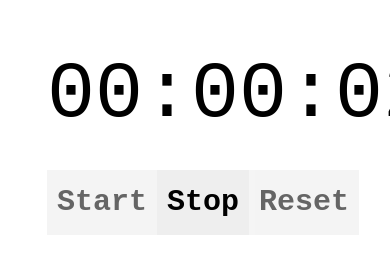
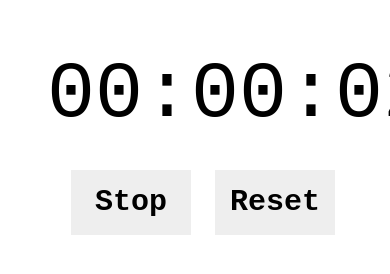
Before and after one commit to Arima-Hiroki/MyStopwatch, a plain HTML site: page index.html in a window 390 px wide. Both pictures are taken after a click on the element "Start". Shown: the top 274 px of the page. Drawn offline with Linux system fonts and the light colour scheme.

Commit message:
start and stop toggled

```diff
--- a/css/styles.css
+++ b/css/styles.css
@@ -34,10 +34,9 @@ body {
     user-select: none;
     font-size: 30px;
 }
-/* .btn:hover {
-    opacity: 0.7;
-} */
 .inactive {
     cursor:context-menu;
     opacity: 0.6;
 }
+.stop {
+}
--- a/index.html
+++ b/index.html
@@ -10,7 +10,6 @@
         <div id="timer">00:00:00.000</div>
         <div class="controls">
             <div class="btn" id="start">Start</div>
-            <div class="btn" id="stop">Stop</div>
             <div class="btn" id="reset">Reset</div>
         </div>
     </div>
--- a/js/main.js
+++ b/js/main.js
@@ -2,7 +2,6 @@
 {
     const timer = document.getElementById('timer');
     const start = document.getElementById('start');
-    const stop = document.getElementById('stop');
     const reset = document.getElementById('reset');
 
     let startTime;
@@ -12,25 +11,13 @@
 
     function setButtonStateInitial () {
         start.classList.remove('inactive');
-        stop.classList.add('inactive');
-        reset.classList.add('inactive');
-    }
-    function setButtonStateRunning () {
-        start.classList.add('inactive');
-        stop.classList.remove('inactive');
-        reset.classList.add('inactive');
-    }
-    function setButtonStateStopped () {
-        start.classList.remove('inactive');
-        stop.classList.add('inactive');
         reset.classList.remove('inactive');
     }
 
+
     function countUp () {
-        // console.log(Date.now()- startTime);
-
         const d = new Date(Date.now() - startTime + elapsedTime);
-        const h = String(d.getHours()).padStart(2, 0);
+        const h = String(d.getUTCHours()).padStart(2, 0);
         const s = String(d.getSeconds()).padStart(2, 0);
         const m = String(d.getMinutes()).padStart(2, 0);
         const ms = String(d.getMilliseconds()).padStart(3, 0);
@@ -44,20 +31,16 @@
     setButtonStateInitial();
 
     start.addEventListener('click', ()=>{
-        if (start.classList.contains('inactive') === true) {
-            return;
+        start.classList.toggle('stop');
+        if (start.classList.contains('stop') === true) {
+            start.textContent = "Stop";
+            startTime = Date.now();
+            countUp();
+        } else {
+            start.textContent = "Start";
+            clearTimeout(timeoutId);
+            elapsedTime += Date.now() - startTime; //動いている時間を合算
         }
-        setButtonStateRunning();
-        startTime = Date.now();
-        countUp();
-    });
-    stop.addEventListener('click', ()=>{
-        if (stop.classList.contains('inactive') === true) {
-            return;
-        }
-        setButtonStateStopped();
-        clearTimeout(timeoutId);
-        elapsedTime += Date.now() - startTime; //動いている時間を合算
     });
     reset.addEventListener('click', ()=>{
         if (reset.classList.contains('inactive') === true) {
```
